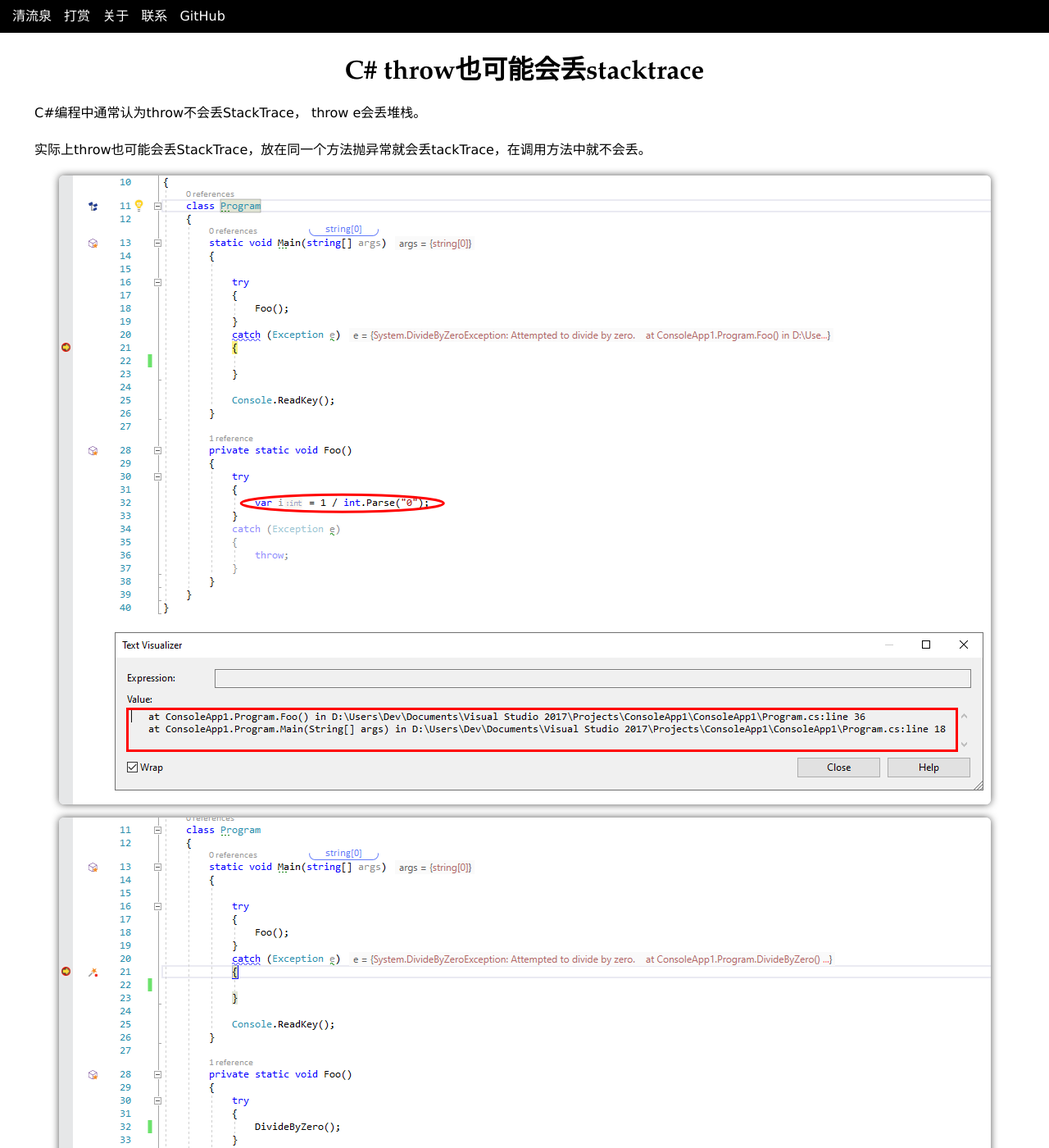
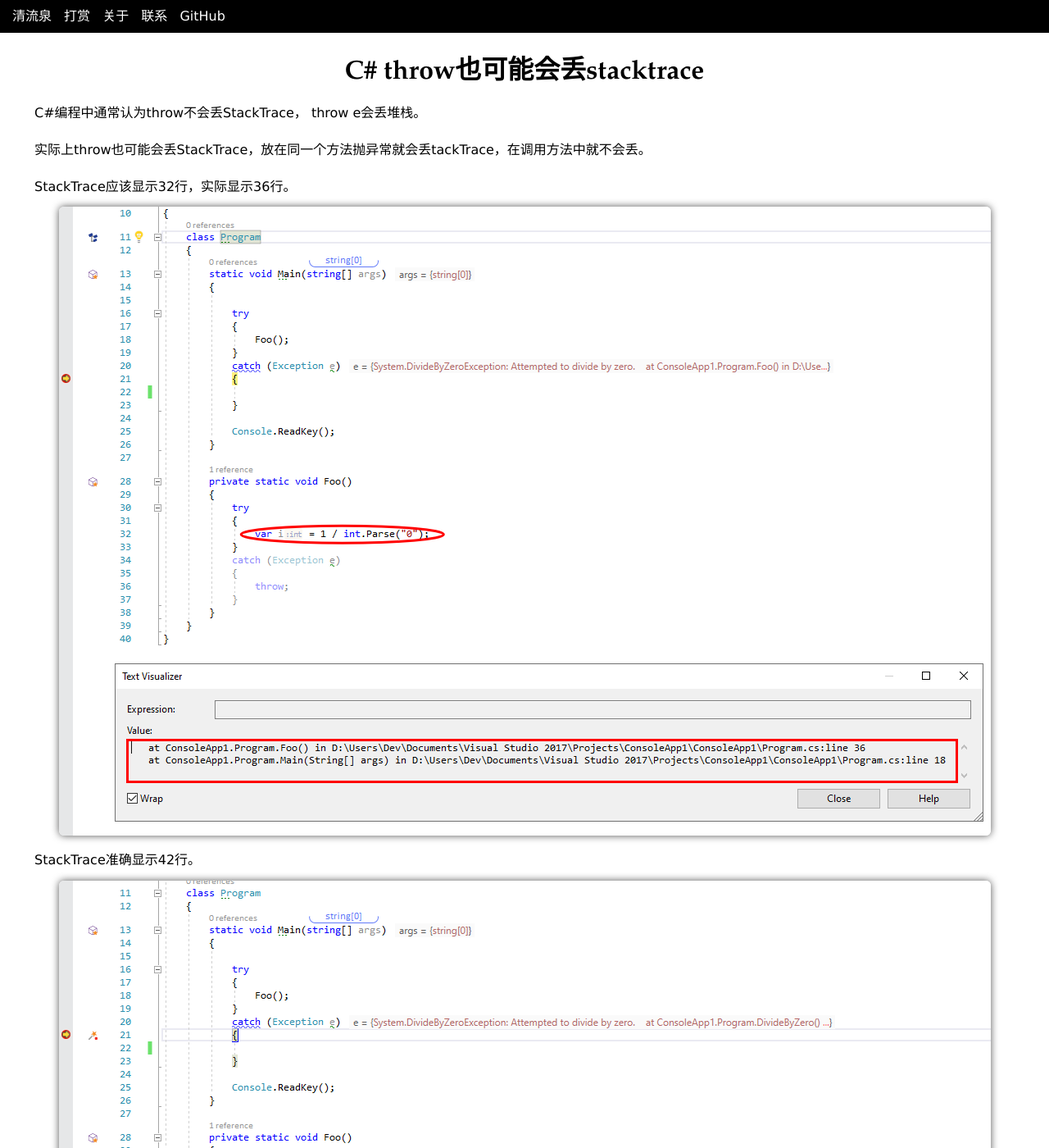
Before and after one commit to yinyongxian/yinyongxian.github.io, a Jekyll site: the page built from _posts/2021/2021-07-02-cshar-maybe-throw-throws-stackTrace.html, in a window 1280 px wide and 1400 px high. Shown: the whole window at 82% size. Built offline with Jekyll 4.4.1, drawn with Linux system fonts in a browser that asks for light colours.

Commit message:
Update 2021-07-02-cshar-maybe-throw-throws-stackTrace.html

```diff
--- a/_posts/2021/2021-07-02-cshar-maybe-throw-throws-stackTrace.html
+++ b/_posts/2021/2021-07-02-cshar-maybe-throw-throws-stackTrace.html
@@ -16,8 +16,12 @@ title: C# throw也可能会丢stacktrace
         <h1>C# throw也可能会丢stacktrace</h1>
         <p>C#编程中通常认为throw不会丢StackTrace， throw e会丢堆栈。</p>
         <p>实际上throw也可能会丢StackTrace，放在同一个方法抛异常就会丢tackTrace，在调用方法中就不会丢。</p>
-        <p><img src="/Media/images/2021/2021-07-02/throw.png" alt="throw"></p>
-        <p><img src="/Media/images/2021/2021-07-02/throw-method.png" alt="throw-method"></p>
+        <p>StackTrace应该显示32行，实际显示36行。
+                <img src="/Media/images/2021/2021-07-02/throw.png" alt="throw">
+        </p>
+        <p>StackTrace准确显示42行。
+                <img src="/Media/images/2021/2021-07-02/throw-method.png" alt="throw-method">
+        </p>
 </body>
 
 </html>
```
